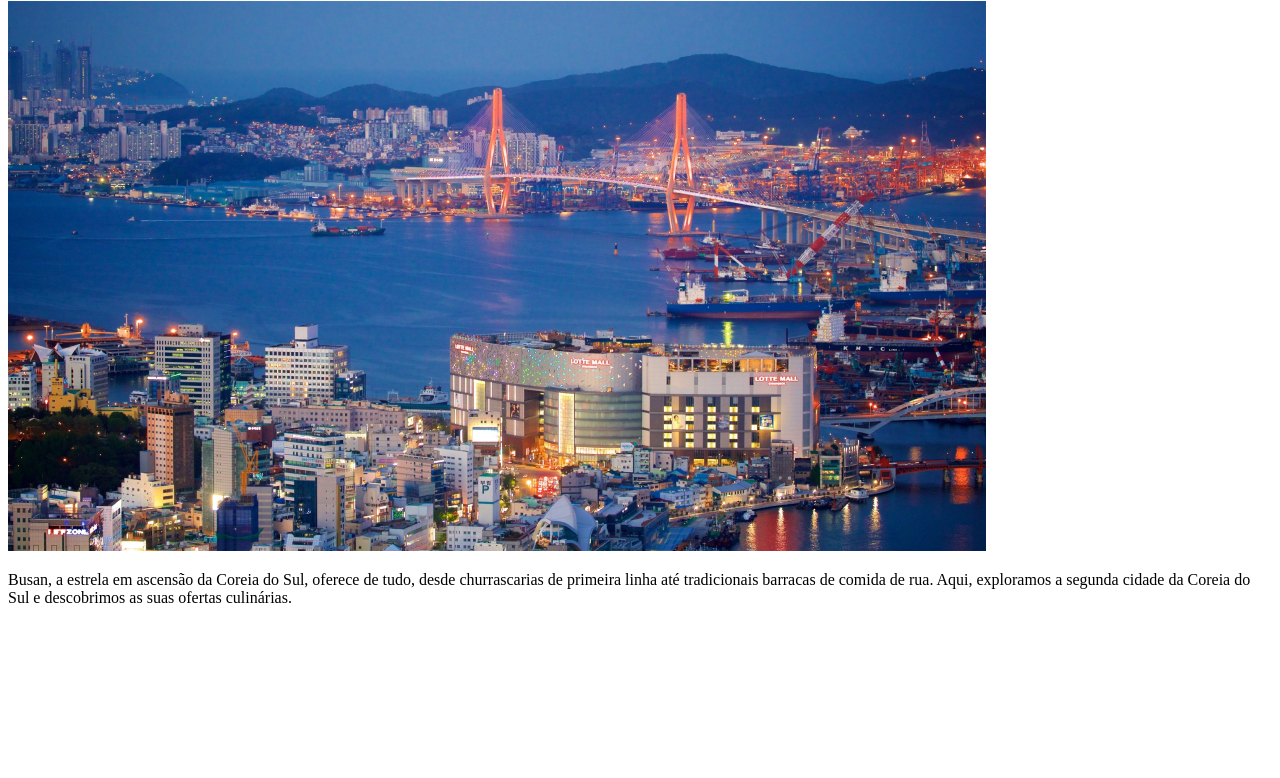
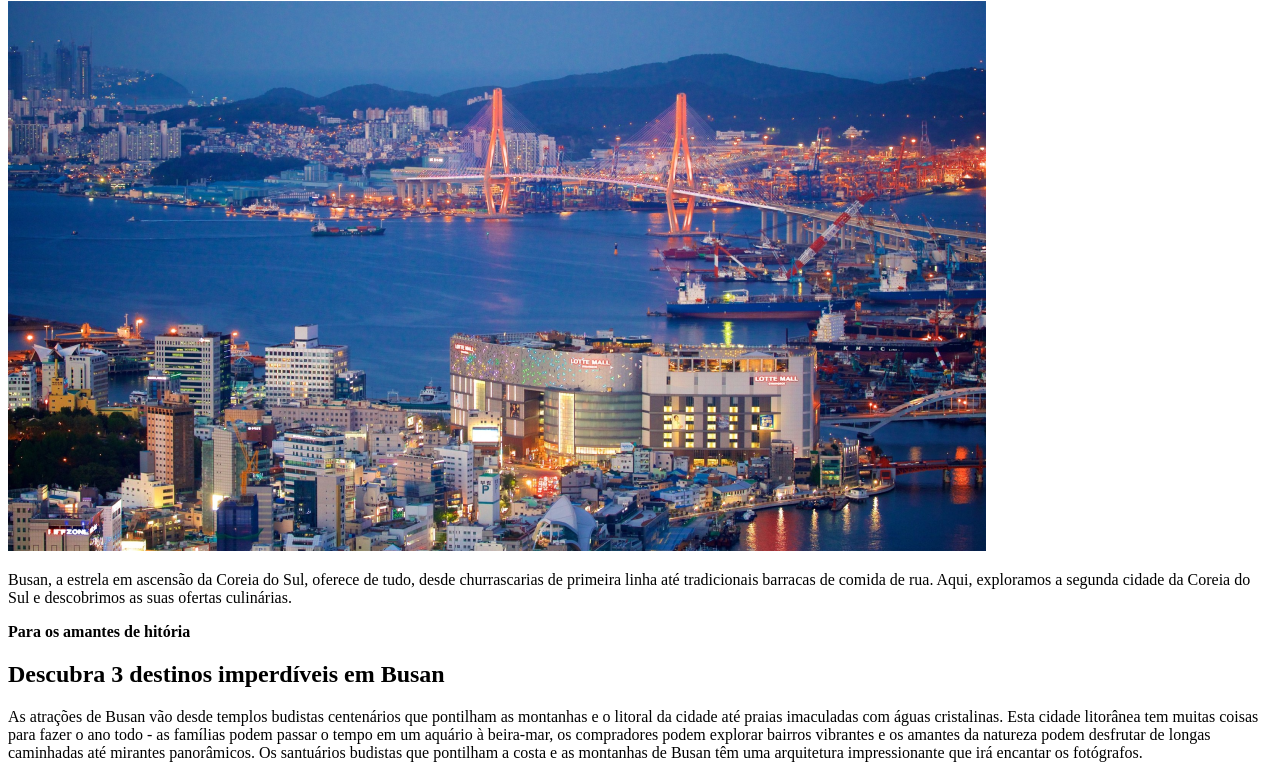
Before and after one commit to GugaAR7E/Locais-tur-sticos, a plain HTML site: page index.html in a window 1280 px wide. Shown: the part 105-883 px from the top of the page. Before the commit the page ends 800 px from the top, so only its background shows below. Drawn offline with Linux system fonts and the light colour scheme.

Commit message:
criação do main e adição da section.amantes-história

```diff
--- a/index.html
+++ b/index.html
@@ -14,7 +14,15 @@
     <img src="./imagens/Image_01.png" alt="Vista panorâmica da cidade de Busan">
     <p>Busan, a estrela em ascensão da Coreia do Sul, oferece de tudo, desde churrascarias de primeira linha até tradicionais barracas de comida de rua. Aqui, exploramos a segunda cidade da Coreia do Sul e descobrimos as suas ofertas culinárias.</p>
   </header>
-<div class="divider"></div>
+  <div class="divider"></div>
+ <main>
+  <section class="Amantes-história">
+    <strong>Para os amantes de hitória</strong>
+      <h2>Descubra 3 destinos imperdíveis em Busan</h2>
+      <p>As atrações de Busan vão desde templos budistas centenários que pontilham as montanhas e o litoral da cidade até praias imaculadas com águas cristalinas. Esta cidade litorânea tem muitas coisas para fazer o ano todo - as famílias podem passar o tempo em um aquário à beira-mar, os compradores podem explorar bairros vibrantes e os amantes da natureza podem desfrutar de longas caminhadas até mirantes panorâmicos. Os santuários budistas que pontilham a costa e as montanhas de Busan têm uma arquitetura impressionante que irá encantar os fotógrafos.</p>
+  </section>
+ </main>
+
 
  </div>
 
```
